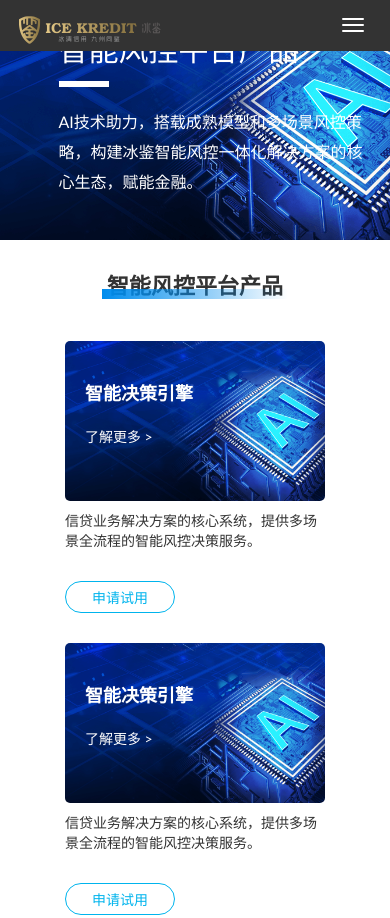
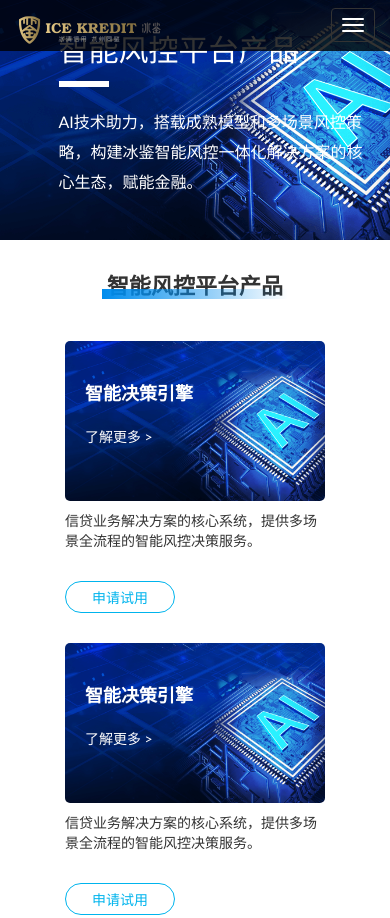
Before and after one commit to ywgcool/bingjian, a plain HTML site: page html-Liz/智能风控平台产品.html in a window 390 px wide. Shown: the top 918 px of the page. Drawn offline with Linux system fonts and the light colour scheme.

Commit message:
导航栏样式

```diff
--- a/css/ljq-product-ai.css
+++ b/css/ljq-product-ai.css
@@ -114,7 +114,7 @@
   }
 
   #nav {
-    background-color: #333;
+    background-color: rgba(0, 0, 0, 0.8);
   }
 }
 
```
